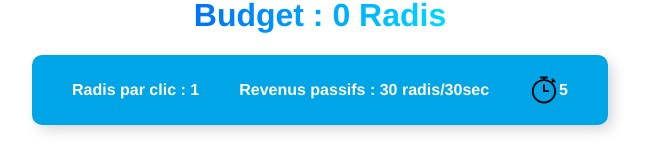
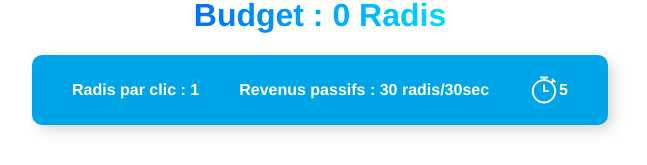
Before and after one commit to Onitetsu21/battleDev, a Vue app: page /game in a window 1280 px wide. Shown: the part 198-363 px from the top of the page, without its empty margins (320-967 px from the left). Built offline with nearby package versions, Linux system fonts and the light colour scheme; sample sign-in values are in the browser's storage; what vue-fullpage-modal would draw is missing.

Commit message:
:lipstick: change the timer icon color

```diff
--- a/src/components/ClicContainer.vue
+++ b/src/components/ClicContainer.vue
@@ -12,7 +12,7 @@
         <div class="dashboard_content">
           <h4>Radis par clic : {{ radisPerClic * multiplicator }}</h4>
           <h4>Revenus passifs : {{ income }} radis/30sec</h4>
-          <h4 class="timer"><img src="../assets/timer.svg" alt="timer"/> {{ timer }}</h4>
+          <h4 class="timer"><img src="../assets/timer.svg" alt="timer" class="white"/> {{ timer }}</h4>
         </div>
       </div>
 
@@ -668,6 +668,9 @@ li {
   flex-direction: row;
   align-items: center;
 }
+.white {
+  filter: invert(96%) sepia(100%) saturate(12%) hue-rotate(237deg) brightness(103%) contrast(103%);
+}
 
 .timer > img {
   width: 30px;
```
